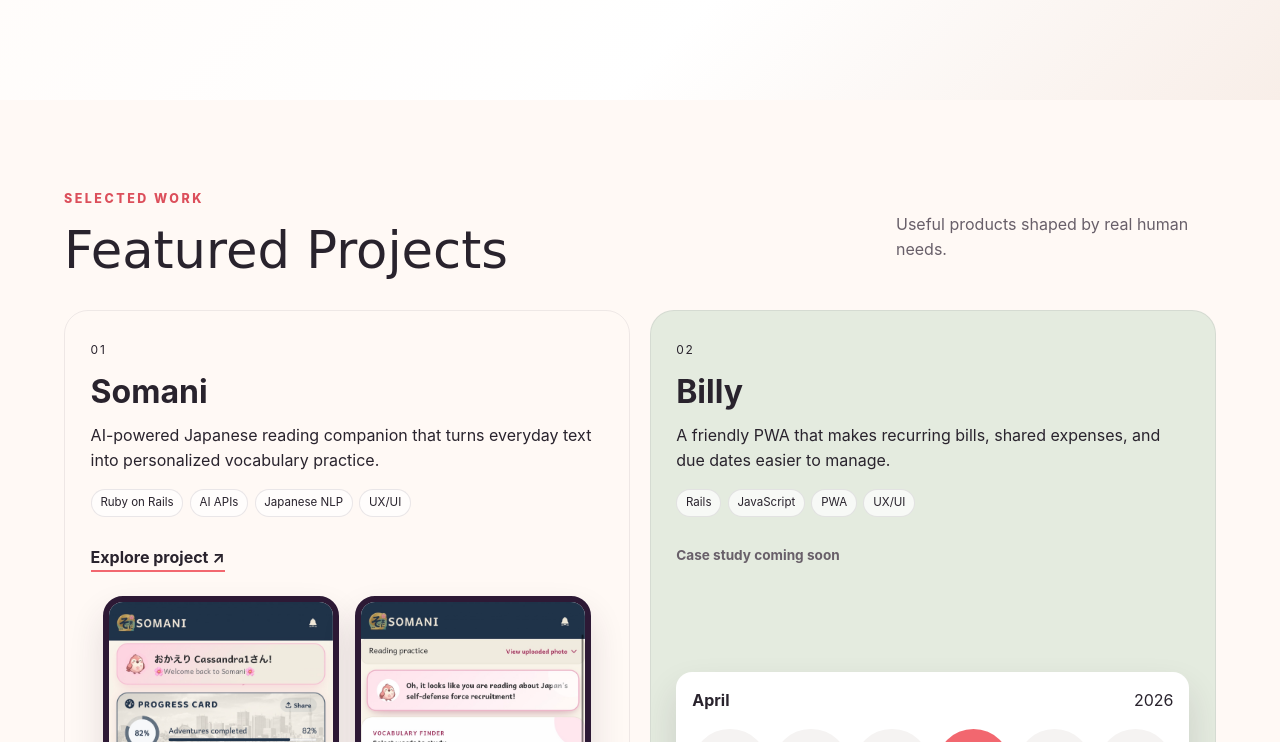
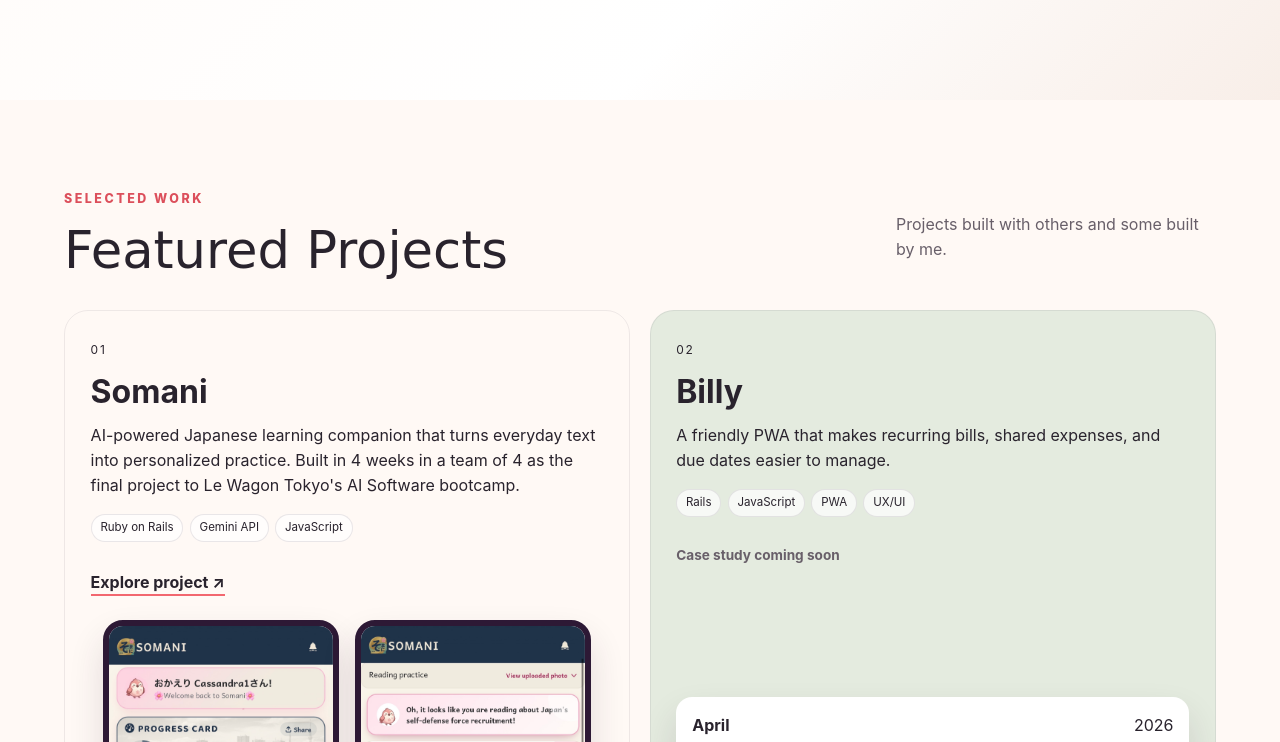
Before and after one commit to ninadaninja/nina-portfolio, a plain HTML site: page index.html in a window 1280 px wide. Shown: the part 607-1349 px from the top of the page. Drawn offline with Linux system fonts and the light colour scheme; a web font is replaced by a local one.

Commit message:
made some changes in text to the home page

```diff
--- a/index.html
+++ b/index.html
@@ -38,10 +38,10 @@
     </section>
 
     <section class="section projects" id="projects">
-      <div class="section-heading"><div><p class="eyebrow">SELECTED WORK</p><h2 class="handwritten">Featured Projects</h2></div><p>Useful products shaped by real human needs.</p></div>
+      <div class="section-heading"><div><p class="eyebrow">SELECTED WORK</p><h2 class="handwritten">Featured Projects</h2></div><p>Projects built with others and some built by me.</p></div>
       <div class="project-grid">
         <article class="project-card somani">
-          <div class="project-copy"><span class="project-number">01</span><h3>Somani</h3><p>AI-powered Japanese reading companion that turns everyday text into personalized vocabulary practice.</p><ul class="tags"><li>Ruby on Rails</li><li>AI APIs</li><li>Japanese NLP</li><li>UX/UI</li></ul><a href="https://www.somani.me" target="_blank" rel="noreferrer">Explore project <span>↗</span></a></div>
+          <div class="project-copy"><span class="project-number">01</span><h3>Somani</h3><p>AI-powered Japanese learning companion that turns everyday text into personalized practice. Built in 4 weeks in a team of 4 as the final project to Le Wagon Tokyo's AI Software bootcamp.</p><ul class="tags"><li>Ruby on Rails</li><li>Gemini API</li><li>JavaScript</li></ul><a href="https://www.somani.me" target="_blank" rel="noreferrer">Explore project <span>↗</span></a></div>
           <div class="somani-screens">
             <div class="project-screenshot">
               <img
```
